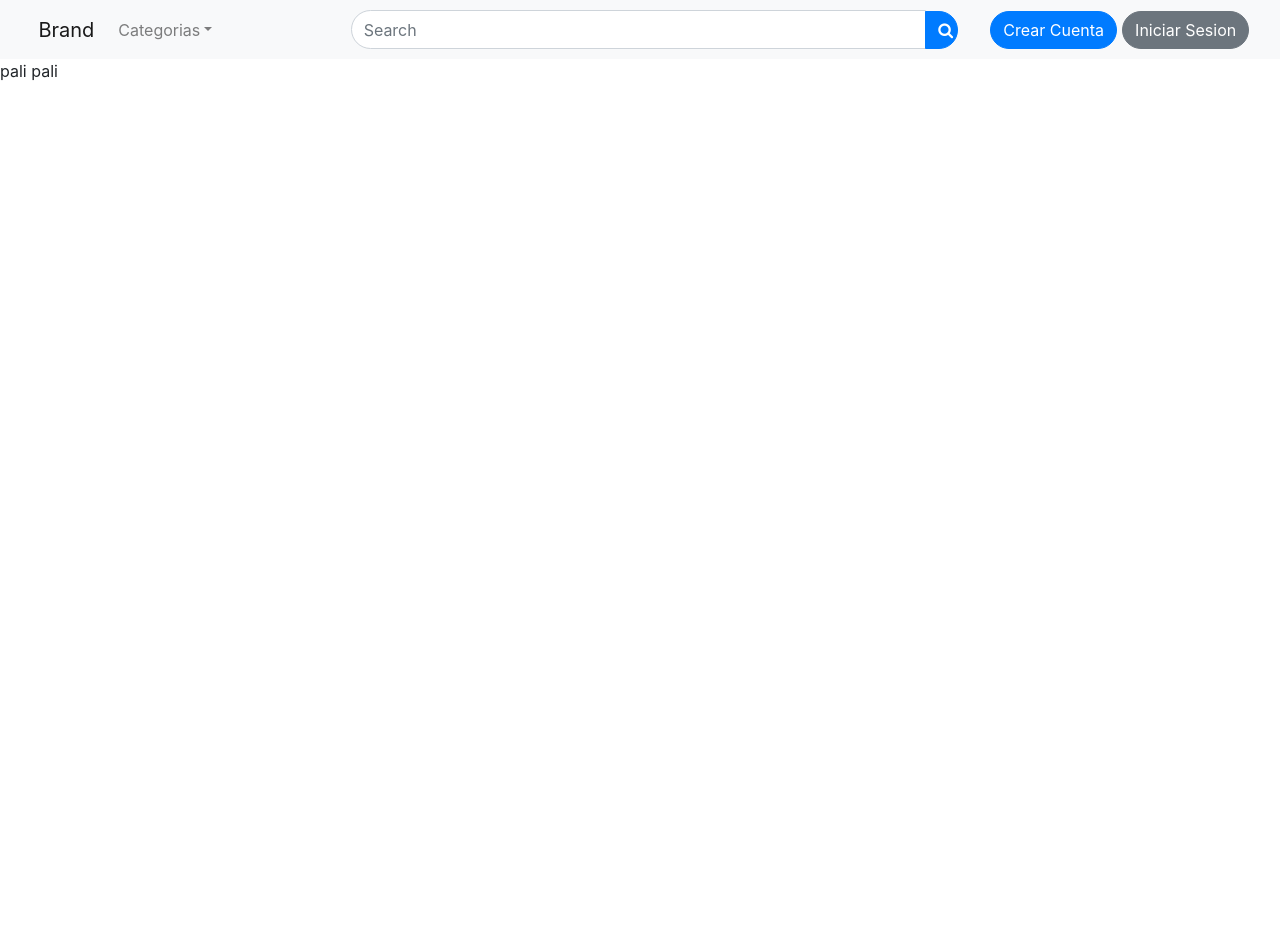
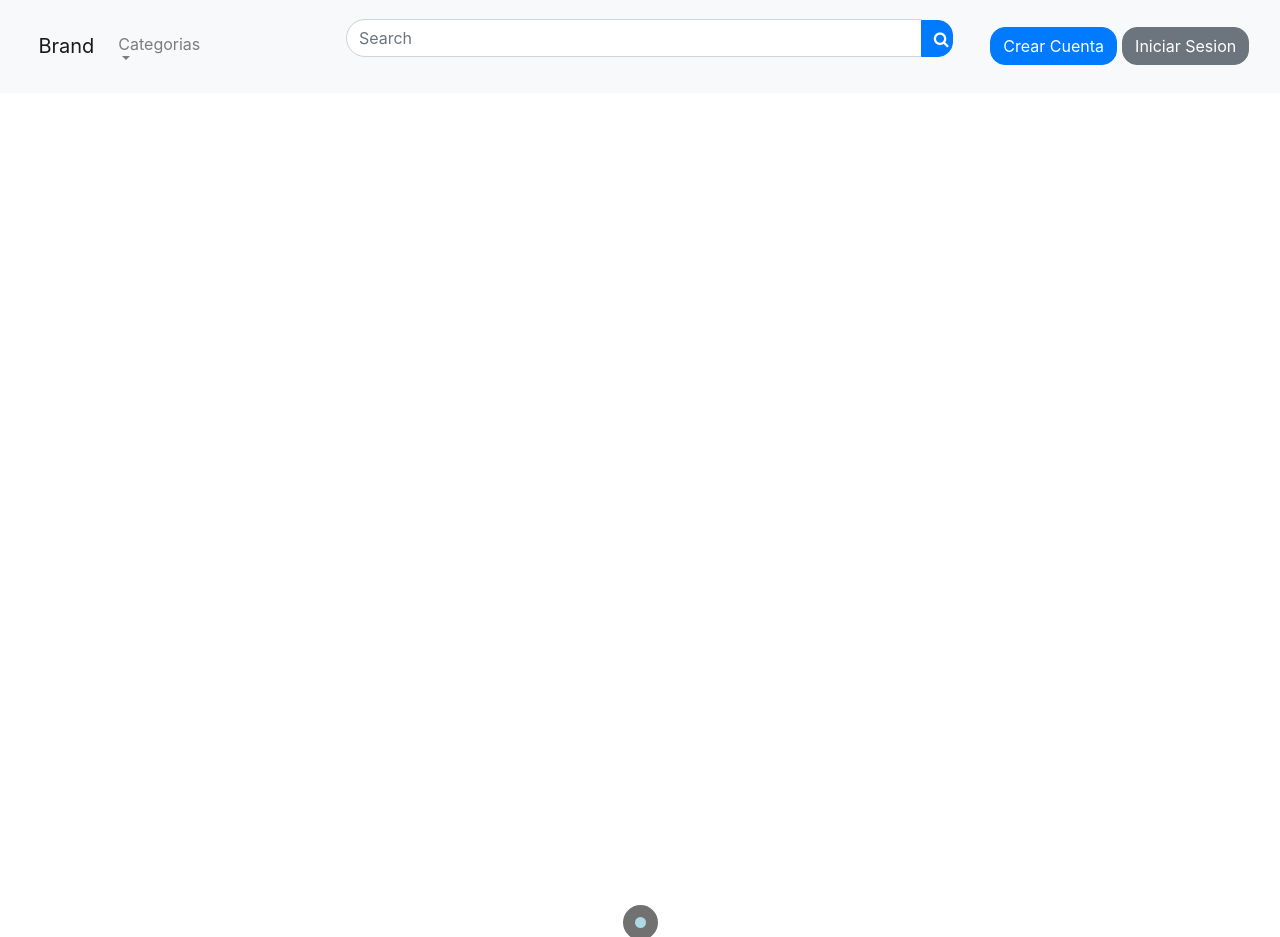
Before and after one commit to Yu-Tony/Acodemia, a PHP site: page /Acodemia/ in a window 1280 px wide. Run offline with PHP 8.4, Linux system fonts and the light colour scheme; some libraries are stand-ins or nearby versions.

Commit message:
v1
Prototipo navbar, footer y signin

```diff
--- a/NavBar/navbar.css
+++ b/NavBar/navbar.css
@@ -41,31 +41,15 @@
 }
 
 .btn {
-    border-radius: 25px;
+    border-radius: 15px;
     width: 80%;
     margin-top: 2%
 }
 
-.sign {
-    border-radius: 25px;
-    width: 25%;
-    margin: auto
-}
 
 form {
     padding: 0;
     margin-left: 15%
-}
-
-.abc {
-    background-color: aquamarine;
-    padding: 2%;
-    margin: auto
-}
-
-.xyz {
-    background-color: gray;
-    padding: 2%
 }
 
 .form-control {
@@ -93,20 +77,7 @@ form {
     border: none
 }
 
-.custom-control {
-    margin-bottom: 2%
-}
 
-h2.account-text {
-    color: #fff !important;
-    font-weight: 200
-}
-
-.account-description {
-    color: #fff;
-    margin-bottom: 4%;
-    font-weight: 200
-}
 
 @media only screen and (max-width: 600px) {
     row {
--- a/NavBar/navbar.php
+++ b/NavBar/navbar.php
@@ -1,9 +1,3 @@
-<!DOCTYPE html>
-<html lang="en">
-<head>
-    <meta charset="UTF-8">
-    <meta http-equiv="X-UA-Compatible" content="IE=edge">
-    <meta name="viewport" content="width=device-width, initial-scale=1.0">
 
     <!--bootstrap-->
     <link rel="stylesheet" href="https://maxcdn.bootstrapcdn.com/bootstrap/4.0.0/css/bootstrap.min.css" integrity="sha384-Gn5384xqQ1aoWXA+058RXPxPg6fy4IWvTNh0E263XmFcJlSAwiGgFAW/dAiS6JXm" crossorigin="anonymous">
@@ -18,8 +12,6 @@
     <link rel="stylesheet" href="http://localhost:8012/Acodemia/NavBar/navbar.css">
 
 
-</head>
-<body>
 
 
 
@@ -67,7 +59,7 @@
             </div>
 
             <!--Search bar-->
-            <div class=" col-xl-8 col-lg-8 col-md-8 col-sm-12">
+            <div class=" col-xl-8 col-lg-8 col-md-8 col-sm-12" style="margin: 1%;">
                 <form action="#" class="search-wrap">
                     <div class="input-group w-100"> <input type="text" class="form-control search-form" style="width:55%;" placeholder="Search">
                         <div class="input-group-append"> <button class="btn btn-primary search-button" type="submit"> <i class="fa fa-search"></i> </button> </div>
@@ -115,7 +107,7 @@
 
 
             <div class="row">
-                <div class="col-sm-12 text-center abc">
+                <div class="col-sm-12 text-center">
                     <!-- Default form login -->
                     <form action="#!">
                         <p class="h4 mb-4 text-left">Login to continue</p>
@@ -136,6 +128,3 @@
            </div>
         </div>
     </div>
-
-</body>
-</html>
--- /dev/null
+++ b/footer/footer.css
@@ -0,0 +1,80 @@
+/*@import url(https://fonts.googleapis.com/css?family=Source+Sans+Pro:300,400);*/
+
+
+.footer #button{
+	width:35px;
+	height:35px;
+	border: #727172 12px solid;
+    background-color:lightblue;
+	border-radius:35px;
+	margin:0 auto;
+	position:relative;
+	-webkit-transition: all 1s ease;
+    -moz-transition: all 1s ease;
+    -o-transition: all 1s ease;
+    -ms-transition: all 1s ease;
+    transition: all 1s ease;
+}
+.footer #button:hover{
+	width:35px;
+	height:35px;
+	border: #3A3A3A 12px solid;
+	-webkit-transition: all 1s ease;
+    -moz-transition: all 1s ease;
+    -o-transition: all 1s ease;
+    -ms-transition: all 1s ease;
+    transition: all 1s ease;
+	position:relative;
+}
+.footer {
+	bottom:0;
+	left:0;
+	position:fixed;
+    width: 100%;
+    height: 2em;
+    overflow:hidden;
+    margin:0 auto;
+	-webkit-transition: all 1s ease;
+    -moz-transition: all 1s ease;
+    -o-transition: all 1s ease;
+    -ms-transition: all 1s ease;
+    transition: all 1s ease;
+	z-index:999;
+}
+.footer:hover {
+	-webkit-transition: all 1s ease;
+    -moz-transition: all 1s ease;
+    -o-transition: all 1s ease;
+    -ms-transition: all 1s ease;
+    transition: all 1s ease;
+	height: 10em;
+}
+.footer #container{
+	margin-top:5px;
+	width:100%;
+height:100%;
+  position:relative;
+  top:0;
+  left:0;
+	background: #3A3A3A;
+}
+.footer #cont{
+  position:relative;
+  top:-45px;
+  right:190px;
+	width:150px;
+	height:auto;
+	margin:0 auto;
+}
+.footer_center{
+	width:500px;
+	float:left;
+  text-align:center;
+}
+.footer h3{
+	font-family: 'Helvetica';
+	font-size: 30px;
+	font-weight: 100;
+	margin-top:70px;
+	margin-left:40px;
+}
--- /dev/null
+++ b/footer/footer.php
@@ -0,0 +1,17 @@
+<!--https://codepen.io/nickbraver/pen/mHLCp-->
+
+   <!--css-->
+   <link rel="stylesheet" href="http://localhost:8012/Acodemia/footer/footer.css">
+
+
+
+<div class="footer">
+  <div id="button"></div>
+<div id="container">
+<div id="cont">
+<div class="footer_center">
+	   <h3>Classy footer text</h3>
+</div>
+</div>
+</div>
+</div>
--- a/index.php
+++ b/index.php
@@ -1,5 +1,6 @@
 <?php
 include_once 'navbar/navbar.php';
+include_once 'footer/footer.php';
 ?>
 
 <!DOCTYPE html>
@@ -11,6 +12,30 @@ include_once 'navbar/navbar.php';
     <title>Document</title>
 </head>
 <body>
-    pali pali
+
+<div class="container">
+    <div class="row">
+        <div class="col-sm-12"></div>
+    </div>
+    <div class="row">
+        <div class="col-xs-1"></div>
+        <div class="col-xs-3"></div>
+        <div class="col-xs-3"></div>
+        <div class="col-xs-3"></div>
+        <div class="col-xs-1"></div>
+    </div>
+    <div class="row">
+        <div class="col-xs-3"></div>
+        <div class="col-xs-9"></div>
+    </div>
+    <div class="row">
+        <div class="col-xs-9 col-sm-8"></div>
+        <div class="col-xs-3 col-sm-4"></div>
+    </div>
+    <div class="row">
+        <div class="col-sm-12"></div>
+    </div>
+</div>
+
 </body>
 </html>
```
Also changed, not shown: 1 other file.
